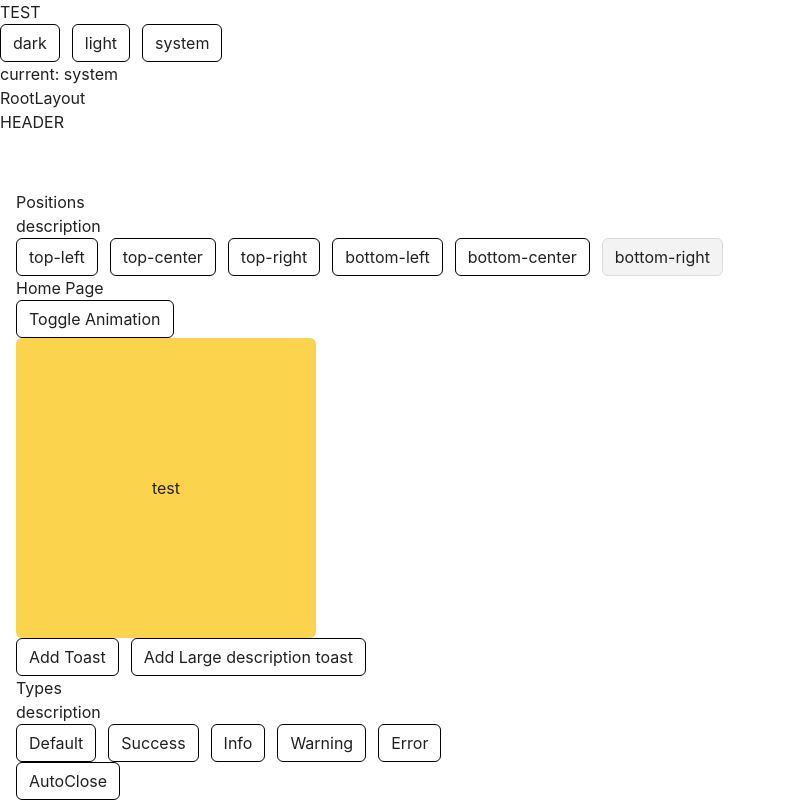
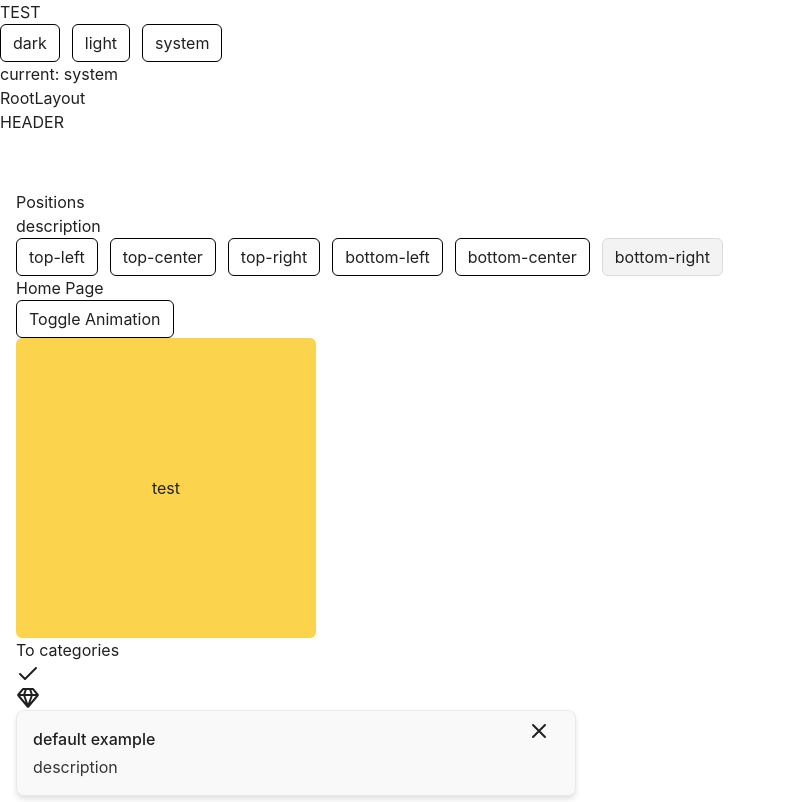
Before and after one commit to DanielEsh/react-toasts, a React (Vite) app: page / in a window 1280 px wide. Shown: the top 802 px of the page, without its empty margins (0-786 px from the left). Built offline with nearby package versions, Linux system fonts and the light colour scheme.

Commit message:
feat(headles): example

```diff
--- a/src/components/TypesActions.tsx
+++ /dev/null
@@ -1,76 +0,0 @@
-import { toastFunction } from '../notification/state.ts'
-
-export const TypesActions = () => {
-  const handleDefaultClick = () => {
-    toastFunction({
-      title: 'message',
-    })
-  }
-
-  const handleSuccessClick = () => {
-    toastFunction({
-      title: 'message',
-      type: 'success',
-    })
-  }
-
-  const handleInfoClick = () => {
-    toastFunction({
-      title: 'message',
-      type: 'info',
-    })
-  }
-
-  const handleWarningClick = () => {
-    toastFunction({
-      title: 'message',
-      type: 'warning',
-    })
-  }
-
-  const handleErrorClick = () => {
-    toastFunction({
-      title: 'message',
-      type: 'error',
-    })
-  }
-
-  return (
-    <>
-      <button
-        className="button"
-        onClick={handleDefaultClick}
-      >
-        Default
-      </button>
-
-      <button
-        className="button"
-        onClick={handleSuccessClick}
-      >
-        Success
-      </button>
-
-      <button
-        className="button"
-        onClick={handleInfoClick}
-      >
-        Info
-      </button>
-
-      <button
-        className="button"
-        onClick={handleWarningClick}
-      >
-        Warning
-      </button>
-
-      <button
-        className="button"
-        onClick={handleErrorClick}
-      >
-        Error
-      </button>
-    </>
-  )
-}
--- a/src/routes/home.tsx
+++ b/src/routes/home.tsx
@@ -1,35 +1,10 @@
 import { Link } from 'react-router-dom'
-import { toastFunction } from '../notification/state.ts'
-import { Section } from '../components/Section.tsx'
-import { TypesActions } from '../components/TypesActions.tsx'
 import { useState } from 'react'
 import { Icon } from '../icon.tsx'
 import { Toast } from '../components/toast.tsx'
 
 export default function HomePage() {
   const [animation, setAnimation] = useState(true)
-  const handleClick = () => {
-    toastFunction({
-      title: 'Simple',
-    })
-  }
-
-  const handle2Click = () => {
-    toastFunction({
-      id: new Date().getTime(),
-      title: 'with description',
-      description:
-        'Lorem ipsum dolor sit amet, consectetur adipiscing elit, sed do eiusmod tempor incididunt ut labore et dolore magna aliqua. Ut enim ad minim veniam, quis nostrud exercitation ullamco laboris nisi ut aliquip ex ea commodo consequat.',
-    })
-  }
-
-  const handleTimerClick = () => {
-    toastFunction({
-      title: 'message with timer',
-      description: '5 second timer',
-      duration: 5,
-    })
-  }
 
   console.log('rerender')
 
@@ -54,36 +29,6 @@ export default function HomePage() {
       </div>
 
       <div>
-        <div className="flex gap-3">
-          <button
-            className="button"
-            onClick={handleClick}
-          >
-            Add Toast
-          </button>
-          <button
-            className="button"
-            onClick={handle2Click}
-          >
-            Add Large description toast
-          </button>
-        </div>
-
-        <Section
-          title="Types"
-          description="description"
-        >
-          <TypesActions />
-        </Section>
-
-        <div className="flex gap-3">
-          <button
-            className="button"
-            onClick={handleTimerClick}
-          >
-            AutoClose
-          </button>
-        </div>
         <Link to="/categories">To categories</Link>
 
         <Icon name="check" />
--- a/src/routes/notifications-page.tsx
+++ b/src/routes/notifications-page.tsx
@@ -11,6 +11,7 @@ import {
   promiseNotification,
   updateNotification,
 } from '../notification'
+import { HeadlessExample } from './notifications-page/ui/headless-example.tsx'
 
 export const NotificationsPage = () => {
   const showUpdatedNotification = () => {
@@ -38,7 +39,7 @@ export const NotificationsPage = () => {
         setTimeout(
           () =>
             resolve({
-              id: 'new-id',
+              id: new Date().getTime(),
               title: 'test',
               type: NOTIFICATION_TYPE.SUCCESS,
               duration: 5,
@@ -56,7 +57,7 @@ export const NotificationsPage = () => {
         setTimeout(
           () =>
             reject({
-              id: 'update-promise',
+              id: new Date().getTime(),
               title: 'test',
               type: NOTIFICATION_TYPE.ERROR,
               duration: 5,
@@ -75,6 +76,8 @@ export const NotificationsPage = () => {
       <div className="w-[800px] h-[200px] flex items-center justify-center border border-amber-400 bg-lime-400 dark:bg-red-500">
         CONTAINER
       </div>
+
+      <HeadlessExample />
 
       <h2>Updated</h2>
       <div className="flex gap-3">
--- /dev/null
+++ b/src/routes/notifications-page/ui/headless-example.tsx
@@ -0,0 +1,68 @@
+import { Button } from '../../../shared/ui'
+import {
+  forwardRef,
+  ReactNode,
+  useImperativeHandle,
+  useRef,
+  useState,
+} from 'react'
+
+interface ToastRootProps {
+  children?: ReactNode
+}
+
+export const ToastRoot = forwardRef<HTMLDivElement, ToastRootProps>(
+  function ToastRoot(_, forwardedRef) {
+    const add = () => {
+      console.log('ADD')
+    }
+
+    useImperativeHandle(forwardedRef, () => {
+      return {
+        add,
+      }
+    })
+
+    return (
+      <div ref={forwardedRef}>
+        <span>ToastRoot</span>
+      </div>
+    )
+  },
+)
+
+interface ListItem {
+  name: string
+}
+
+export const HeadlessExample = () => {
+  const ref = useRef<HTMLDivElement>(null)
+  const [list, setList] = useState<ListItem[]>([])
+
+  const handleClick = () => {
+    ref.current.add()
+
+    setList((prevState) => {
+      return [
+        ...prevState,
+        {
+          name: 'ListItem',
+        },
+      ]
+    })
+  }
+
+  return (
+    <div>
+      <span>HEADLESS EXAMPLE</span>
+
+      <ToastRoot ref={ref} />
+
+      {list.map((item, idx) => {
+        return <div key={idx}>{item.name}</div>
+      })}
+
+      <Button onClick={handleClick}>Create Headless Toast</Button>
+    </div>
+  )
+}
--- a/src/sprite.gen.ts
+++ b/src/sprite.gen.ts
@@ -3,11 +3,11 @@ export interface SpritesMap {
     | 'check'
     | 'close'
     | 'diamond'
+    | 'error'
+    | 'info'
     | 'react'
     | 'search'
     | 'shopping-bag'
-    | 'error'
-    | 'info'
     | 'success'
     | 'warning'
 }
@@ -16,11 +16,11 @@ export const SPRITES_META: {
     | 'check'
     | 'close'
     | 'diamond'
+    | 'error'
+    | 'info'
     | 'react'
     | 'search'
     | 'shopping-bag'
-    | 'error'
-    | 'info'
     | 'success'
     | 'warning'
   >
@@ -29,11 +29,11 @@ export const SPRITES_META: {
     'check',
     'close',
     'diamond',
+    'error',
+    'info',
     'react',
     'search',
     'shopping-bag',
-    'error',
-    'info',
     'success',
     'warning',
   ],
```
Also changed, not shown: public/sprites/sprite.svg.
